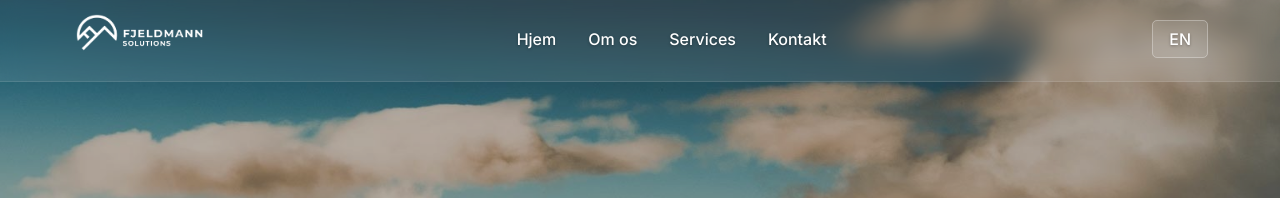
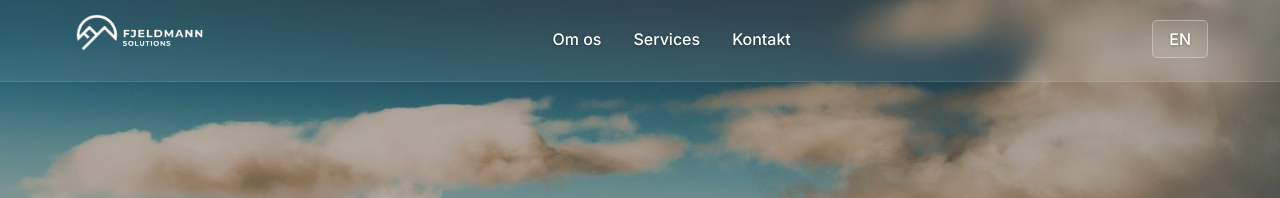
Before and after one commit to Fjeldmann/fjeldmann.github.io, a Jekyll site: the page built from _da/index.md, in a window 1280 px wide. Shown: the top 198 px of the page. Built offline with Jekyll 4.4.1, drawn with Linux system fonts in a browser that asks for light colours; our own code applies the rules of GitHub Pages for plain Markdown files.

Commit message:
feat: remove 'Home' link from navigation menu

```diff
--- a/_includes/navigation.html
+++ b/_includes/navigation.html
@@ -9,12 +9,10 @@
 
         <div class="nav-menu" id="nav-menu">
             {% if page.lang == 'en' %}
-                <a href="{{ '/en/' | relative_url }}" class="nav-link">Home</a>
                 <a href="{{ '/en/about' | relative_url }}" class="nav-link">About Us</a>
                 <a href="{{ '/en/services' | relative_url }}" class="nav-link">Services</a>
                 <a href="{{ '/en/contact' | relative_url }}" class="nav-link">Contact</a>
             {% else %}
-                <a href="{{ '/' | relative_url }}" class="nav-link">Hjem</a>
                 <a href="{{ '/about' | relative_url }}" class="nav-link">Om os</a>
                 <a href="{{ '/services' | relative_url }}" class="nav-link">Services</a>
                 <a href="{{ '/contact' | relative_url }}" class="nav-link">Kontakt</a>
```
